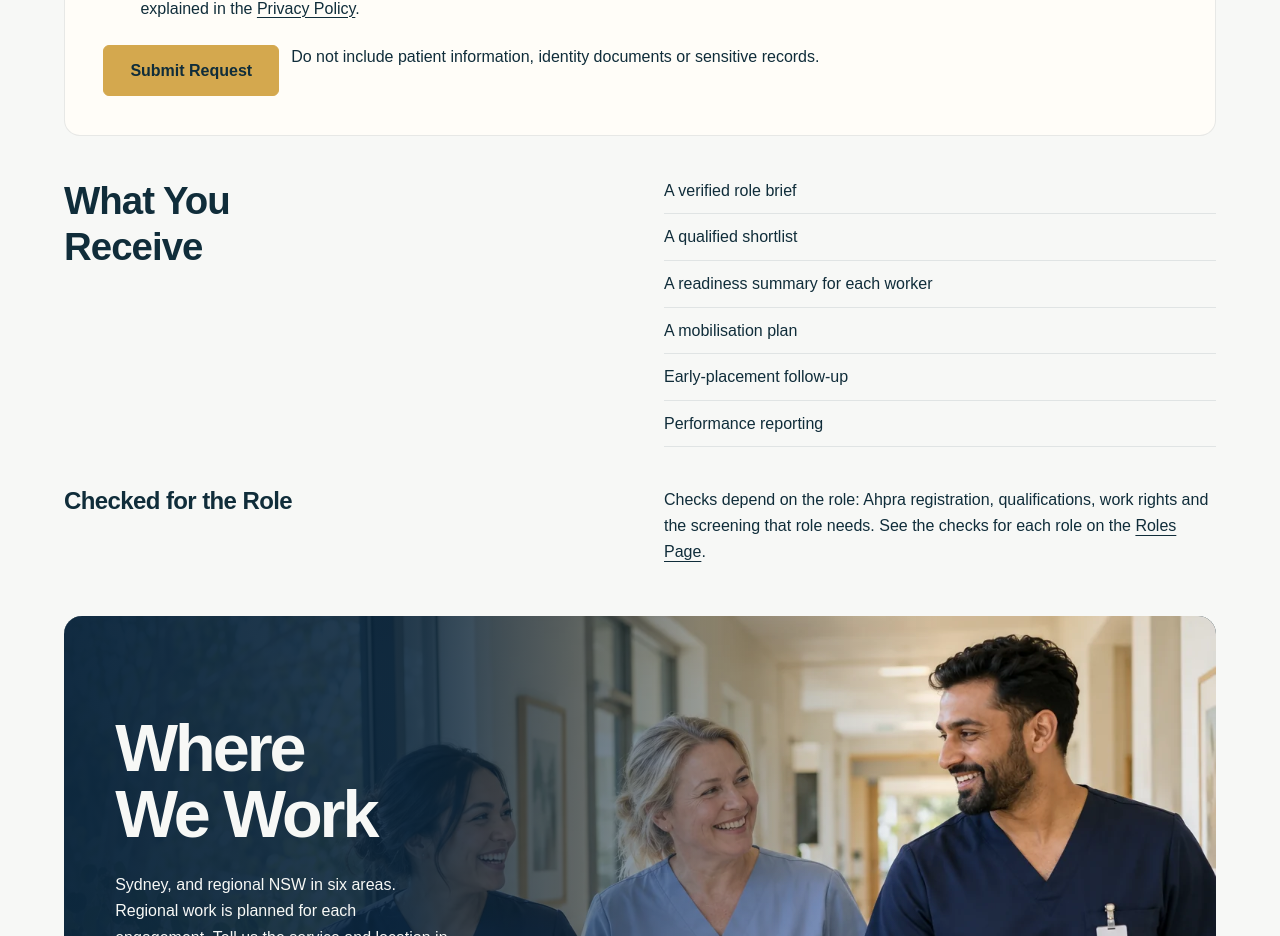
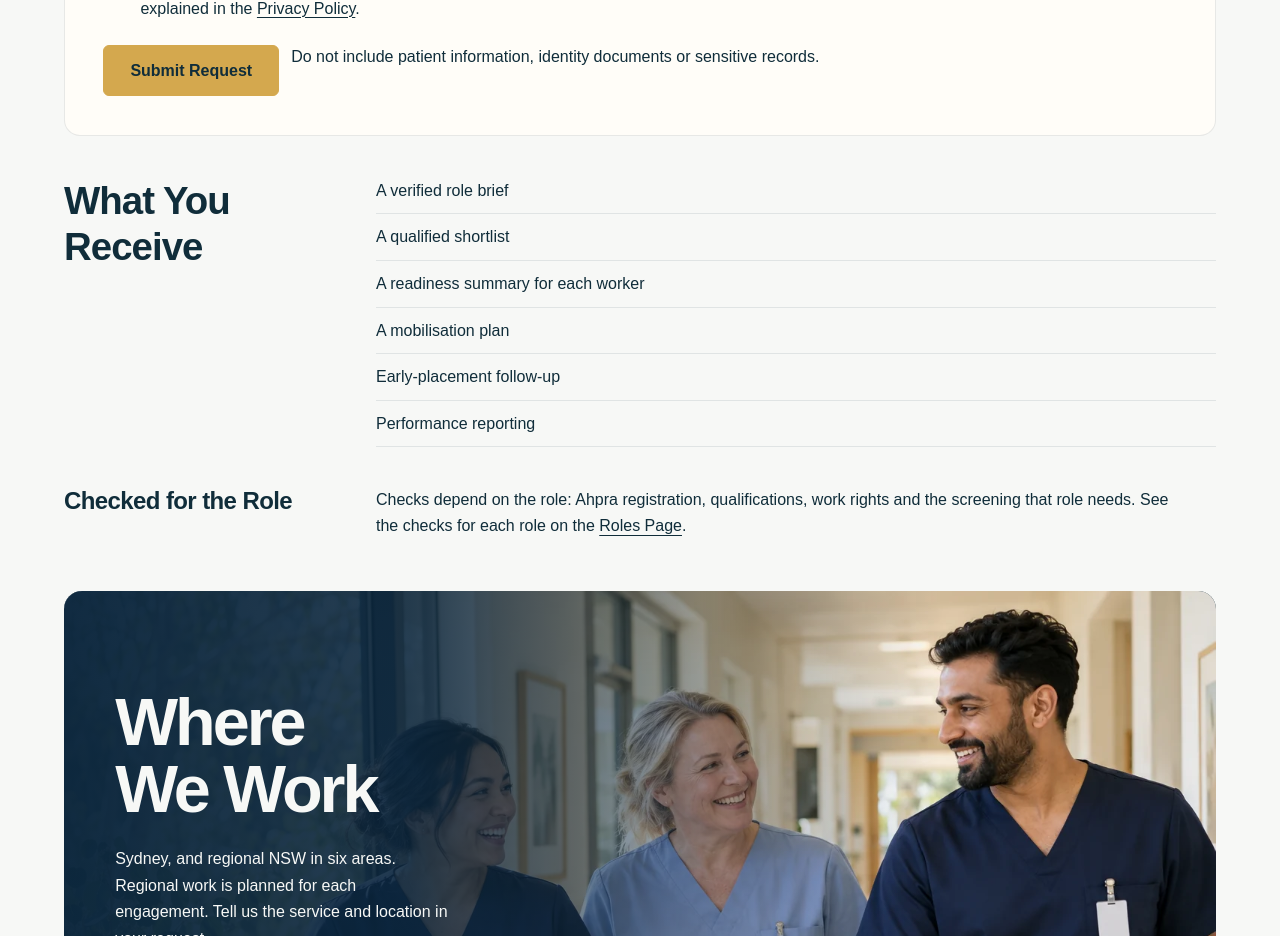
Before and after one commit to wgsaus-dotcom/Healthplus, a Next.js app: page /employers in a window 1280 px wide. Shown: the part 1540-2476 px from the top of the page. Built offline with nearby package versions, Linux system fonts and the light colour scheme.

Commit message:
Bring employer section content closer to aligned headings

```diff
--- a/app/employers/employers.css
+++ b/app/employers/employers.css
@@ -10,12 +10,12 @@
 .employer-page .employer-form { background:#fffdf8; border:1px solid #09243b18; border-radius:16px; padding:clamp(22px,3vw,42px); }
 .employer-page .employer-form input, .employer-page .employer-form select, .employer-page .employer-form textarea { background:var(--ivory); border-color:#09243b38; border-radius:6px; }
 .employer-page .employer-form .hpi-action { border-radius:6px; }
-.employer-page .employer-receive { padding-top:42px; display:grid; grid-template-columns:1fr 1fr; gap:24px 48px; align-items:start; }
+.employer-page .employer-receive { padding-top:42px; display:grid; grid-template-columns:minmax(200px,280px) minmax(0,1fr); gap:24px 32px; align-items:start; }
 .employer-receive h2 { font-size:clamp(30px,3vw,42px); max-width:10ch; }
 .employer-receive .inner-deliverables { columns:auto; list-style:none; padding:0; margin:0; max-width:none; }
 .employer-receive .inner-deliverables li { border-bottom:1px solid #09243b18; margin:0; padding:10px 0; }
 .employer-receive .inner-deliverables li:first-child { padding-top:0; }
-.employer-page .employer-checks { display:grid; grid-template-columns:1fr 1fr; gap:24px 48px; padding-top:12px; padding-bottom:40px; }
+.employer-page .employer-checks { display:grid; grid-template-columns:minmax(200px,280px) minmax(0,1fr); gap:24px 32px; padding-top:12px; padding-bottom:40px; }
 .employer-checks h2 { font-size:24px; }
 .employer-page .employer-regional { padding-top:0; }
 .regional-feature { position:relative; isolation:isolate; overflow:hidden; border-radius:18px; min-height:460px; display:flex; align-items:center; background:var(--navy); }
```
